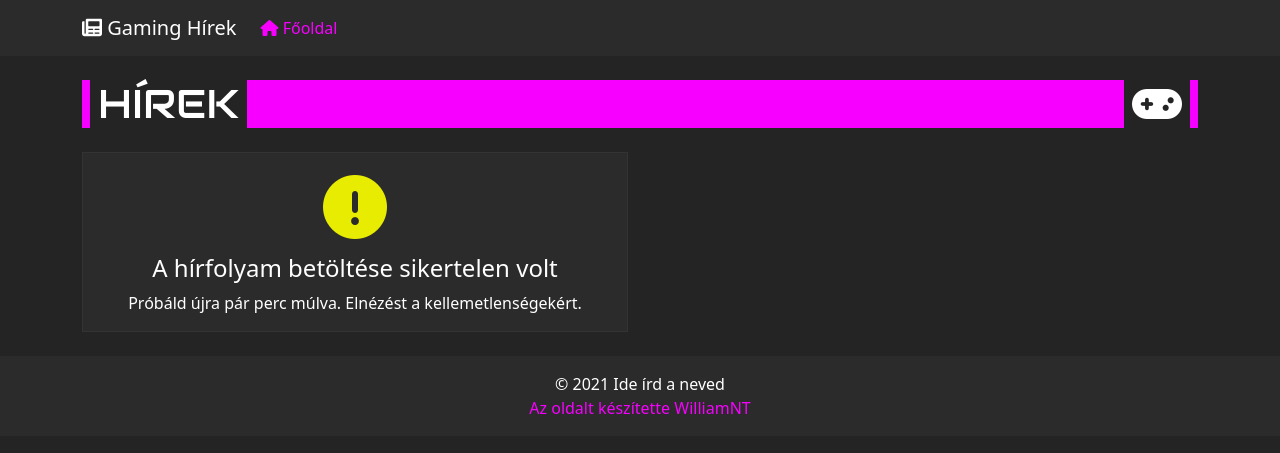
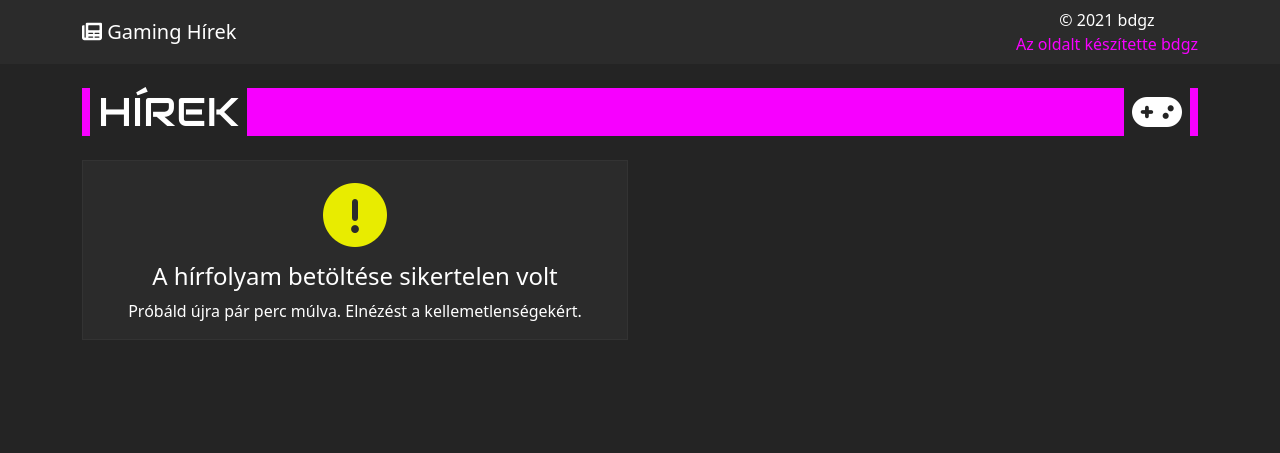
Before and after one commit to WilliamNT/gaming-hirek, a Flask app: page / in a window 1280 px wide. Shown: the top 453 px of the page. Run offline with Flask 2, Linux system fonts and the light colour scheme.

Commit message:
Add files via upload

```diff
--- a/gaming-hirek/templates/index.html
+++ b/gaming-hirek/templates/index.html
@@ -7,13 +7,9 @@
         <a href="{{ url_for('home') }}" class="navbar-brand text-white">
             <i class="fa-solid fa-newspaper"></i> Gaming Hírek
         </a>
-        <button class="navbar-toggler" data-bs-toggle="collapse" data-bs-target="#navbar">
-            <i class="fas fa-bars"></i>
-        </button>
-        <div class="collapse navbar-collapse" id="navbar">
-            <div class="navbar-nav">
-                <a href="{{ url_for('home') }}" class="nav-link"><i class="fa-solid fa-house"></i> Főoldal</a>
-            </div>
+        <div class="ms-auto">
+            <p class="text-white text-center m-0">&copy; 2021 bdgz</p>
+            <p class="text-center m-0"><a href="https://skiby.net">Az oldalt készítette bdgz</a></p>
         </div>
     </div>
 </nav>
@@ -22,7 +18,7 @@
         <h1 class="category-title px-2">Hírek</h1>
         <h1 class="category-icon px-2"><i class="fas fa-gamepad"></i></h1>
     </div>
-    <div data-masonry='{"percentPosition": true }' class="row">
+    <div data-masonry='{"percentPosition": true }' class="row justify-content-center">
         {% for article in news %}
         <div class="col-sm-3">
             <a href="{{ article.url }}">
@@ -47,10 +43,4 @@
         {% endif %}
     </div>
 </main>
-<footer class="container-fluid">
-    <div class="container p-3">
-        <p class="mb-0 text-center">&copy; 2021 Ide írd a neved</p>
-        <p class="mb-0 text-center"><a href="https://github.com/WilliamNT/gaming-hirek">Az oldalt készítette WilliamNT</a></p>
-    </div>
-</footer>
 {% endblock %}
```
